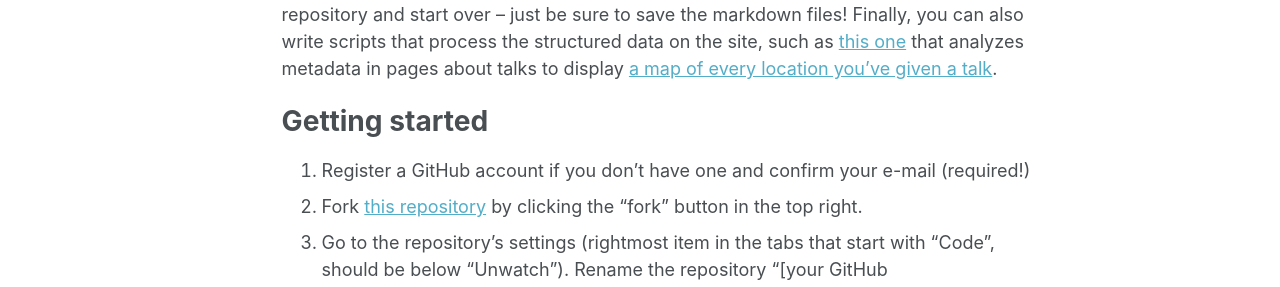
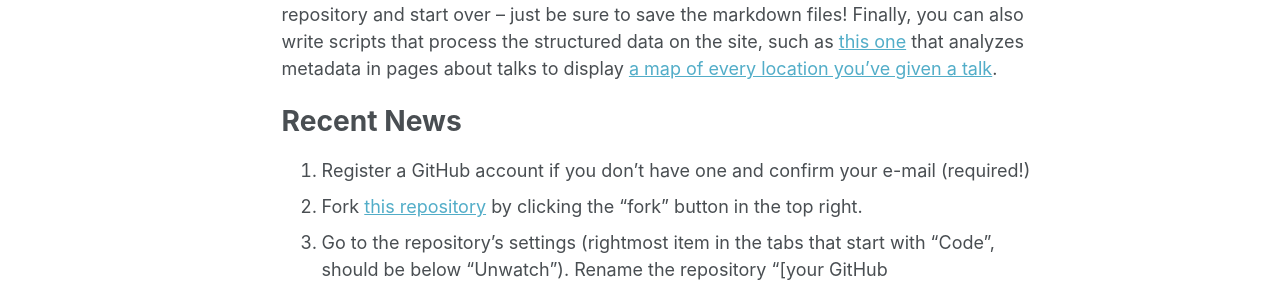
Before and after one commit to Yanni-Chen/Yanni-Chen.github.io, a Jekyll site: the page built from _pages/about.md, in a window 1280 px wide and 900 px high, scrolled down 499 px. Shown: the part 156-443 px from the top of the window. Built offline with Jekyll 4.4.1, drawn with Linux system fonts in a browser that asks for light colours.

Commit message:
Update about.md

```diff
--- a/_pages/about.md
+++ b/_pages/about.md
@@ -15,7 +15,7 @@ Like many other Jekyll-based GitHub Pages templates, academicpages makes you sep
 
 Many of the features of dynamic content management systems (like Wordpress) can be achieved in this fashion, using a fraction of the computational resources and with far less vulnerability to hacking and DDoSing. You can also modify the theme to your heart's content without touching the content of your site. If you get to a point where you've broken something in Jekyll/HTML/CSS beyond repair, your markdown files describing your talks, publications, etc. are safe. You can rollback the changes or even delete the repository and start over -- just be sure to save the markdown files! Finally, you can also write scripts that process the structured data on the site, such as [this one](https://github.com/academicpages/academicpages.github.io/blob/master/talkmap.ipynb) that analyzes metadata in pages about talks to display [a map of every location you've given a talk](https://academicpages.github.io/talkmap.html).
 
-Getting started
+Recent News
 ======
 1. Register a GitHub account if you don't have one and confirm your e-mail (required!)
 1. Fork [this repository](https://github.com/academicpages/academicpages.github.io) by clicking the "fork" button in the top right.
```
